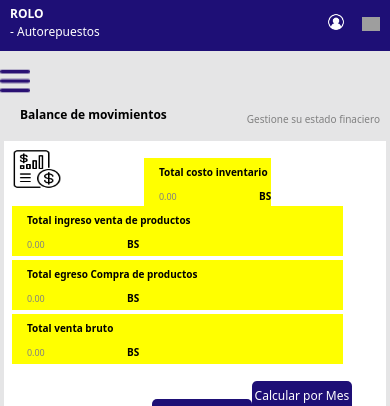
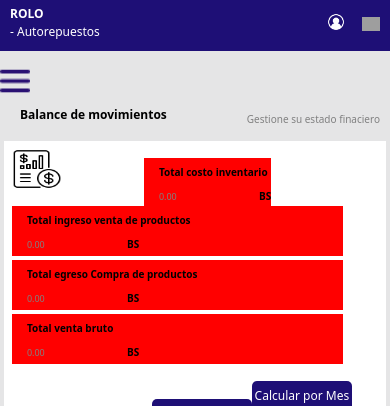
Before and after one commit to Eric2609/rolocars-app, a Next.js app: page /inicio/informe in a window 390 px wide. Shown: the top 406 px of the page. Built offline with nearby package versions, Linux system fonts and the light colour scheme; no server answers; grey boxes are pictures that could not be loaded.

Commit message:
Update informe.css

```diff
--- a/app/inicio/informe/informe.css
+++ b/app/inicio/informe/informe.css
@@ -225,7 +225,7 @@
   .contenedor_data {
     border-left: none;
     margin: 2px 0;
-    background-color:yellow;
+    background-color:red;
   }
 
   .datos_input {
```
